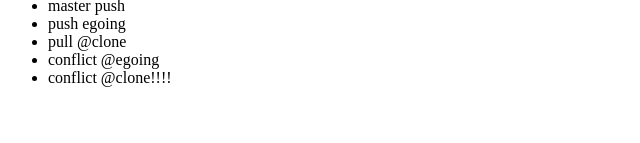
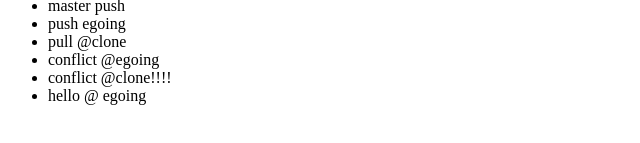
Before and after one commit to JeongMyeongSeok/open_tutorials_git, a plain HTML site: page index.html in a window 1280 px wide. Shown: the part 307-450 px from the top of the page, without its empty margins (0-640 px from the left). Drawn offline with Linux system fonts and the light colour scheme.

Commit message:
<li>hello @ egoing</li>

```diff
--- a/index.html
+++ b/index.html
@@ -28,7 +28,7 @@
 
 			<li>conflict @egoing</li>
 			<li>conflict @clone!!!!</li>
-
+			<li>hello @ egoing</li>
 		</ul>
 	</body>
 </html>
```
